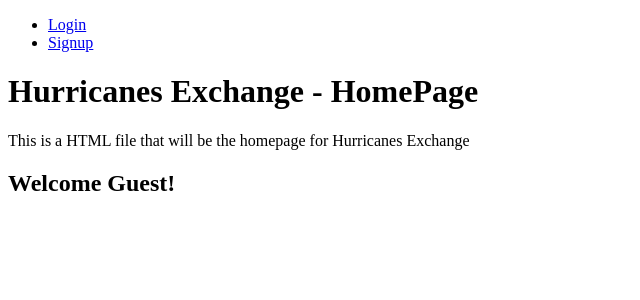
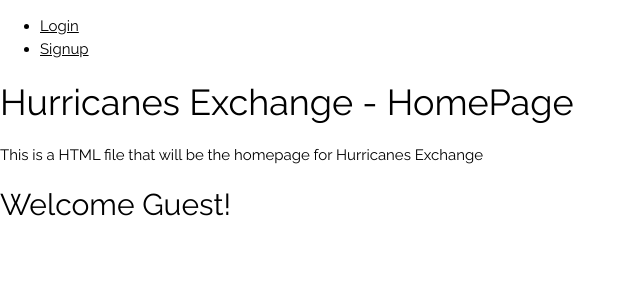
Before and after one commit to PhelimonSarpaning/HurricaneExchange, a Django app: page / in a window 1280 px wide. Shown: the top 300 px of the page, without its empty margins (0-640 px from the left). Run offline with Django 3.2, Linux system fonts and the light colour scheme.

Commit message:
added basic stylesheet w3 analytics

```diff
--- a/templates/base.html
+++ b/templates/base.html
@@ -4,6 +4,14 @@
     every HTML file created MUST extend from this file. -->
 
 <html>
+	<meta charset="UTF-8">
+	<meta name="viewport" content="width=device-width, initial-scale=1">
+	<link rel="stylesheet" href="https://www.w3schools.com/w3css/4/w3.css">
+	<link rel="stylesheet" href="https://fonts.googleapis.com/css?family=Raleway">
+	<link rel="stylesheet" href="https://cdnjs.cloudflare.com/ajax/libs/font-awesome/4.7.0/css/font-awesome.min.css">
+	<style>
+	html,body,h1,h2,h3,h4,h5 {font-family: "Raleway", sans-serif}
+	</style>
     <!-- Title of website, appears on the browser tab -->
     <head>
         <title>Hurricane Exchange</title>
```
